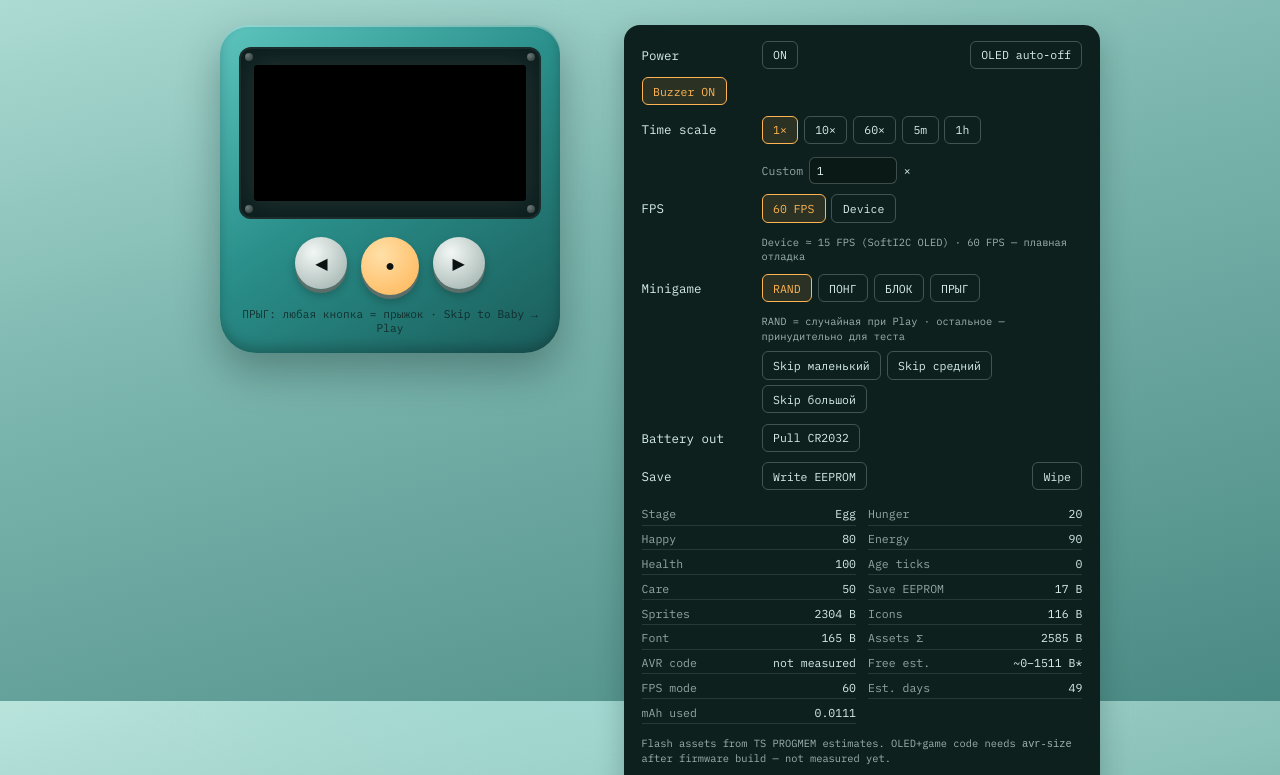
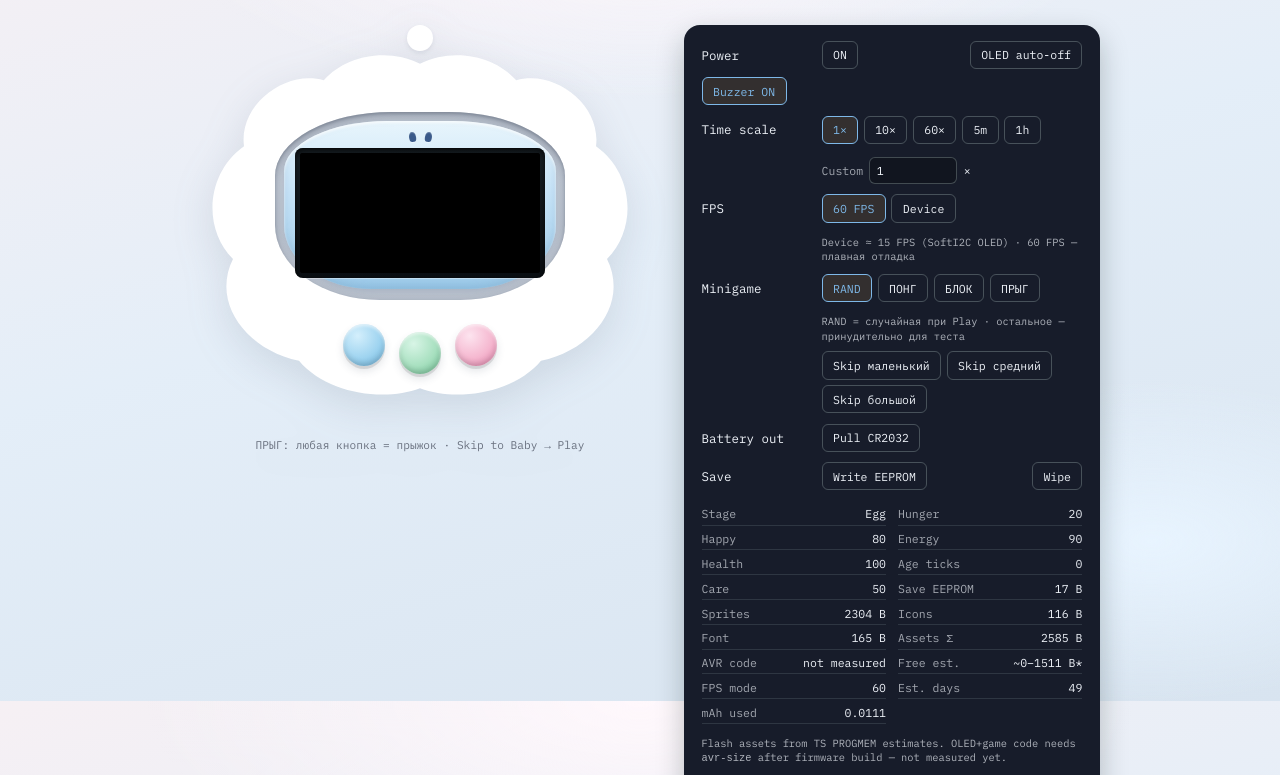
Before and after one commit to Mistyowl/attiny85-tamagotchi, a website built with Vite: page emulator/index.html in a window 1280 px wide. Shown: the part 99-874 px from the top of the page. Built offline with nearby package versions, Linux system fonts and the light colour scheme.

Commit message:
Refactor emulator UI and styles; enhance button accessibility and add cloud graphics

```diff
--- a/emulator/index.html
+++ b/emulator/index.html
@@ -21,18 +21,68 @@
 
       <main class="stage">
         <div class="device" aria-label="Handheld pet emulator">
-          <div class="device__bezel">
-            <div class="device__screw device__screw--tl"></div>
-            <div class="device__screw device__screw--tr"></div>
-            <canvas id="oled" width="128" height="64" aria-label="OLED display"></canvas>
-            <div class="device__screw device__screw--bl"></div>
-            <div class="device__screw device__screw--br"></div>
-          </div>
+          <div class="device__loop" aria-hidden="true"></div>
+          <div class="device__shell">
+            <svg
+              class="device__cloud"
+              viewBox="0 0 320 280"
+              aria-hidden="true"
+              preserveAspectRatio="xMidYMid meet"
+            >
+              <!-- Continuous white cloud — wider bottom lobes, no gray edge strokes -->
+              <path
+                class="device__cloud-path"
+                fill="#ffffff"
+                d="M160 18
+                   C184 6 214 12 230 30
+                   C258 22 292 48 288 78
+                   C316 98 318 138 296 160
+                   C312 192 286 226 248 234
+                   C228 258 186 264 160 254
+                   C134 264 92 258 72 234
+                   C34 226 8 192 24 160
+                   C2 138 4 98 32 78
+                   C28 48 62 22 90 30
+                   C106 12 136 6 160 18 Z"
+              />
+            </svg>
 
-          <div class="device__keys" role="group" aria-label="Buttons">
-            <button type="button" class="key" data-btn="0" id="btn-left">◀</button>
-            <button type="button" class="key key--select" data-btn="1" id="btn-select">●</button>
-            <button type="button" class="key" data-btn="2" id="btn-right">▶</button>
+            <div class="device__face">
+              <div class="device__well">
+                <div class="device__bezel">
+                  <div class="device__eyes" aria-hidden="true">
+                    <span></span><span></span>
+                  </div>
+                  <div class="device__screen">
+                    <canvas id="oled" width="128" height="64" aria-label="OLED display"></canvas>
+                  </div>
+                </div>
+              </div>
+
+              <div class="device__keys" role="group" aria-label="Buttons">
+                <button
+                  type="button"
+                  class="key key--left"
+                  data-btn="0"
+                  id="btn-left"
+                  aria-label="Left"
+                ></button>
+                <button
+                  type="button"
+                  class="key key--select"
+                  data-btn="1"
+                  id="btn-select"
+                  aria-label="Select"
+                ></button>
+                <button
+                  type="button"
+                  class="key key--right"
+                  data-btn="2"
+                  id="btn-right"
+                  aria-label="Right"
+                ></button>
+              </div>
+            </div>
           </div>
           <p class="device__hint">ПРЫГ: любая кнопка = прыжок · Skip to Baby → Play</p>
         </div>
--- a/emulator/styles.css
+++ b/emulator/styles.css
@@ -1,14 +1,22 @@
 :root {
-  --plastic: #2a8f8a;
-  --plastic-deep: #1a5c5a;
-  --plastic-hi: #5ec4be;
-  --bezel: #0d1f1e;
+  --cloud: #ffffff;
+  --cloud-shade: #f0f2f5;
+  --cloud-edge: #e4e8ee;
+  --bezel: #c8e4f8;
+  --bezel-deep: #9ecceb;
+  --eye: #3a5a8a;
+  --btn-blue: #9fd4f0;
+  --btn-blue-deep: #6bb0d8;
+  --btn-mint: #a8e0c0;
+  --btn-mint-deep: #6cbc90;
+  --btn-pink: #f5b8d0;
+  --btn-pink-deep: #e080a8;
   --oled-on: #f2f2f2;
   --oled-off: #000000;
-  --ink: #0b1211;
-  --paper: #d7efe8;
-  --lab: #102422;
-  --accent: #ffb454;
+  --ink: #2a3040;
+  --paper: #eef2f8;
+  --lab: #1a2030;
+  --accent: #7eb8e8;
   --font-display: "Silkscreen", monospace;
   --font-mono: "IBM Plex Mono", ui-monospace, monospace;
 }
@@ -29,8 +37,9 @@ body {
   color: var(--ink);
   font-family: var(--font-mono);
   background:
-    radial-gradient(ellipse 80% 50% at 50% -10%, #9fd9d2 0%, transparent 55%),
-    linear-gradient(165deg, #b8e4dc 0%, #7eb8b0 42%, #4a8a84 100%);
+    radial-gradient(ellipse 70% 45% at 50% 0%, #fff8fc 0%, transparent 55%),
+    radial-gradient(ellipse 50% 40% at 90% 80%, #e8f4ff 0%, transparent 50%),
+    linear-gradient(165deg, #f6f0f4 0%, #e4eef8 45%, #d8e4f0 100%);
   background-attachment: fixed;
 }
 
@@ -68,22 +77,19 @@ body {
 
 @media (min-width: 820px) {
   .stage {
-    grid-template-columns: minmax(280px, 420px) 1fr;
+    grid-template-columns: minmax(360px, 480px) 1fr;
   }
 }
 
 .device {
   justify-self: center;
-  width: min(100%, 340px);
-  padding: 1.4rem 1.2rem 1.1rem;
-  border-radius: 28px 28px 36px 36px;
-  background:
-    linear-gradient(145deg, var(--plastic-hi) 0%, var(--plastic) 45%, var(--plastic-deep) 100%);
-  box-shadow:
-    inset 0 2px 0 rgba(255, 255, 255, 0.35),
-    inset 0 -6px 12px rgba(0, 0, 0, 0.22),
-    0 18px 40px rgba(16, 40, 38, 0.35);
+  width: min(100%, 440px);
+  padding: 0;
+  overflow: visible;
+  background: transparent;
+  box-shadow: none;
   animation: device-in 0.7s ease-out both;
+  filter: drop-shadow(0 12px 20px rgba(90, 100, 120, 0.16));
 }
 
 @keyframes device-in {
@@ -97,26 +103,112 @@ body {
   }
 }
 
+.device__loop {
+  position: relative;
+  z-index: 3;
+  width: 26px;
+  height: 26px;
+  margin: 0 auto -12px;
+  border: 5px solid #ffffff;
+  border-radius: 50%;
+  background: #ffffff;
+  box-shadow: 0 2px 4px rgba(90, 100, 120, 0.12);
+}
+
+.device__shell {
+  position: relative;
+  z-index: 1;
+  aspect-ratio: 320 / 280;
+  width: 100%;
+}
+
+.device__cloud {
+  position: absolute;
+  inset: 0;
+  width: 100%;
+  height: 100%;
+  pointer-events: none;
+  z-index: 0;
+  overflow: visible;
+}
+
+.device__cloud-path {
+  filter: none;
+}
+
+.device__face {
+  position: absolute;
+  z-index: 1;
+  left: 17%;
+  right: 17%;
+  top: 19%;
+  bottom: 13%;
+  display: flex;
+  flex-direction: column;
+  align-items: stretch;
+  justify-content: flex-start;
+}
+
+/* Outer recess cut into white plastic */
+.device__well {
+  flex: 0 0 auto;
+  padding: 9px 9px 11px;
+  border-radius: 40% 40% 36% 36% / 34% 34% 40% 40%;
+  background: linear-gradient(180deg, #cfd6e0 0%, #b8c0cc 100%);
+  box-shadow:
+    inset 0 7px 14px rgba(70, 80, 100, 0.4),
+    inset 0 2px 3px rgba(50, 60, 80, 0.28),
+    0 1px 0 rgba(255, 255, 255, 0.75);
+}
+
+/* Light-blue decorative faceplate — soft cloud-ish outline */
 .device__bezel {
   position: relative;
-  padding: 1.1rem 0.9rem;
-  border-radius: 12px;
-  background: var(--bezel);
-  box-shadow: inset 0 0 0 2px rgba(255, 255, 255, 0.06);
+  padding: 0.65rem 0.7rem 0.7rem;
+  border-radius: 38% 38% 32% 32% / 30% 30% 38% 38%;
+  background: linear-gradient(180deg, #e8f5fc 0%, var(--bezel) 42%, var(--bezel-deep) 100%);
+  box-shadow:
+    inset 0 2px 3px rgba(255, 255, 255, 0.75),
+    inset 0 -4px 10px rgba(70, 120, 160, 0.22),
+    0 2px 5px rgba(70, 100, 140, 0.14);
 }
 
-.device__screw {
-  position: absolute;
-  width: 8px;
-  height: 8px;
-  border-radius: 50%;
-  background: radial-gradient(circle at 30% 30%, #6a7a78, #2a3332);
+.device__eyes {
+  display: flex;
+  justify-content: center;
+  gap: 9px;
+  margin-bottom: 0.4rem;
 }
 
-.device__screw--tl { top: 6px; left: 6px; }
-.device__screw--tr { top: 6px; right: 6px; }
-.device__screw--bl { bottom: 6px; left: 6px; }
-.device__screw--br { bottom: 6px; right: 6px; }
+.device__eyes span {
+  display: block;
+  width: 7px;
+  height: 10px;
+  border-radius: 50% 50% 40% 40%;
+  background: var(--eye);
+  box-shadow:
+    inset 0 1px 1px rgba(255, 255, 255, 0.25),
+    0 1px 0 rgba(255, 255, 255, 0.35);
+}
+
+.device__eyes span:first-child {
+  transform: rotate(-10deg);
+}
+
+.device__eyes span:last-child {
+  transform: rotate(10deg);
+}
+
+/* Screen sunk deeper than the blue plate */
+.device__screen {
+  padding: 5px;
+  border-radius: 8px;
+  background: linear-gradient(180deg, #1a2228 0%, #0a0e12 100%);
+  box-shadow:
+    inset 0 4px 8px rgba(0, 0, 0, 0.65),
+    inset 0 1px 2px rgba(0, 0, 0, 0.5),
+    0 1px 0 rgba(255, 255, 255, 0.35);
+}
 
 #oled {
   display: block;
@@ -124,61 +216,79 @@ body {
   height: auto;
   image-rendering: pixelated;
   background: var(--oled-off);
-  border-radius: 4px;
-  box-shadow: 0 0 20px rgba(255, 255, 255, 0.06);
-  transition: box-shadow 0.25s ease;
+  border-radius: 3px;
+  box-shadow: none;
+  transition: opacity 0.25s ease;
 }
 
 #oled.is-on {
-  box-shadow: 0 0 24px rgba(255, 255, 255, 0.1);
+  box-shadow: none;
 }
 
 .device__keys {
   display: flex;
   justify-content: center;
+  align-items: flex-start;
   gap: 0.85rem;
-  margin-top: 1.15rem;
+  margin-top: auto;
+  padding-top: 0.85rem;
 }
 
 .key {
-  width: 52px;
-  height: 52px;
+  width: 42px;
+  height: 42px;
   border: none;
   border-radius: 50%;
-  font-size: 1rem;
+  padding: 0;
   cursor: pointer;
-  color: var(--ink);
-  background: radial-gradient(circle at 35% 30%, #f2f7f5, #9aada8);
+  color: transparent;
+  font-size: 0;
   box-shadow:
-    0 4px 0 #5c6e6a,
-    0 6px 10px rgba(0, 0, 0, 0.25);
+    inset 0 2px 3px rgba(255, 255, 255, 0.6),
+    inset 0 -3px 5px rgba(0, 0, 0, 0.14),
+    0 3px 0 rgba(0, 0, 0, 0.1),
+    0 5px 8px rgba(60, 70, 90, 0.14);
   transition: transform 0.06s ease, box-shadow 0.06s ease;
+}
+
+.key--left {
+  background: radial-gradient(circle at 35% 28%, #d4effc, var(--btn-blue) 55%, var(--btn-blue-deep));
+  margin-top: 2px;
+}
+
+.key--select {
+  width: 42px;
+  height: 42px;
+  margin-top: 10px;
+  background: radial-gradient(circle at 35% 28%, #d8f5e6, var(--btn-mint) 55%, var(--btn-mint-deep));
+}
+
+.key--right {
+  background: radial-gradient(circle at 35% 28%, #fde4ef, var(--btn-pink) 55%, var(--btn-pink-deep));
+  margin-top: 2px;
 }
 
 .key:active,
 .key.is-down {
   transform: translateY(3px);
   box-shadow:
-    0 1px 0 #5c6e6a,
-    0 2px 4px rgba(0, 0, 0, 0.2);
+    inset 0 2px 4px rgba(0, 0, 0, 0.18),
+    0 1px 0 rgba(0, 0, 0, 0.1),
+    0 2px 4px rgba(60, 70, 90, 0.12);
 }
 
 .key:focus-visible {
   outline: 2px solid var(--accent);
-  outline-offset: 3px;
-}
-
-.key--select {
-  width: 58px;
-  height: 58px;
-  background: radial-gradient(circle at 35% 30%, #ffe0a8, var(--accent));
+  outline-offset: 4px;
 }
 
 .device__hint {
-  margin: 0.75rem 0 0;
+  position: relative;
+  z-index: 1;
+  margin: 0.85rem 0 0;
   text-align: center;
   font-size: 0.7rem;
-  opacity: 0.7;
+  opacity: 0.65;
 }
 
 .lab {
--- a/shared/pet.ts
+++ b/shared/pet.ts
@@ -264,7 +264,10 @@ export function handleInput(pet: PetState, button: Button, pressed: boolean): vo
   else pet.btnHeld &= ~bit;
 
   if (!pressed) {
-    if (button === Button.Select) pet.holdSelectTicks = 0;
+    // On Dead, count Select presses across click edges (firmware never clears on release).
+    if (button === Button.Select && pet.screen !== Screen.Dead) {
+      pet.holdSelectTicks = 0;
+    }
     return;
   }
 
```
Also changed, not shown: docs/user-journey.md (added, +226 -0 lines), shared/pet.test.ts (+12 -0 lines).
